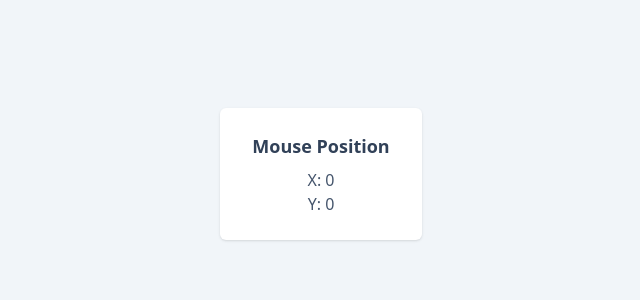
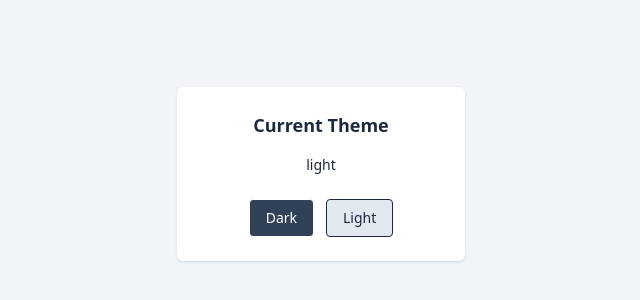
Before and after one commit to Flutterboy17/React-Revise, a React (Vite) app: page / in a window 1280 px wide. Shown: the part 226-526 px from the top of the page, without its empty margins (319-959 px from the left). Built offline with nearby package versions, Linux system fonts and the light colour scheme.

Commit message:
Week 4 Day 3 completed

```diff
--- a/src/App.jsx
+++ b/src/App.jsx
@@ -1,4 +1,5 @@
 
+import { useState } from 'react'
 import ShowPassword from './Day-3/ShowPassword'
 import ToggleMessage from './Day-3/ToggleMessage'
 import NameList from './Day-4/NameList'
@@ -7,9 +8,13 @@ import FetchPostsWithStatus from './Day-5/FetchPostsWithStatus'
 import FetchUsers from './Day-5/FetchUsers'
 import MouseTracker from './Day-6/MouseTracker'
 import Timer from './Day-6/Timer'
+import { Home } from './Day-7/context/home'
+import ThemeContext from './Day-7/context/ThemeContext'
 
 
 function App() {
+
+  const [theme, setTheme] = useState("light")
   return (
     <>
       {/* <h1>Team Members</h1> */}
@@ -29,8 +34,11 @@ function App() {
       {/* <FetchPostsWithStatus /> */}
 
       {/* <Timer /> */}
-      <MouseTracker />
+      {/* <MouseTracker /> */}
 
+      <ThemeContext.Provider value={{ theme, setTheme }}>
+        <Home />
+      </ThemeContext.Provider>
     </>
   )
 }
--- /dev/null
+++ b/src/Day-7/context/Home.jsx
@@ -0,0 +1,42 @@
+import React, { useContext } from "react";
+import ThemeContext from "./ThemeContext";
+
+export const Home = () => {
+    const { theme, setTheme } = useContext(ThemeContext);
+
+    return (
+        <div
+            className={`min-h-screen flex items-center justify-center ${theme === "dark" ? "bg-slate-900" : "bg-slate-100"
+                }`}
+        >
+            <div
+                className={`p-6 rounded-md shadow-sm text-center w-72 ${theme === "dark" ? "bg-slate-800 text-white" : "bg-white text-slate-800"
+                    }`}
+            >
+                <h1 className="text-lg font-semibold mb-4">
+                    Current Theme
+                </h1>
+
+                <p className="mb-6 text-sm">
+                    {theme}
+                </p>
+
+                <div className="flex gap-3 justify-center">
+                    <button
+                        onClick={() => setTheme("dark")}
+                        className="px-4 py-2 text-sm rounded border bg-slate-700 text-white hover:bg-slate-800 transition"
+                    >
+                        Dark
+                    </button>
+
+                    <button
+                        onClick={() => setTheme("light")}
+                        className="px-4 py-2 text-sm rounded border bg-slate-200 hover:bg-slate-300 transition"
+                    >
+                        Light
+                    </button>
+                </div>
+            </div>
+        </div>
+    );
+};
--- /dev/null
+++ b/src/Day-7/context/ThemeContext.jsx
@@ -0,0 +1,5 @@
+import { createContext } from "react"
+
+const ThemeContext = createContext()
+
+export default ThemeContext;
```
